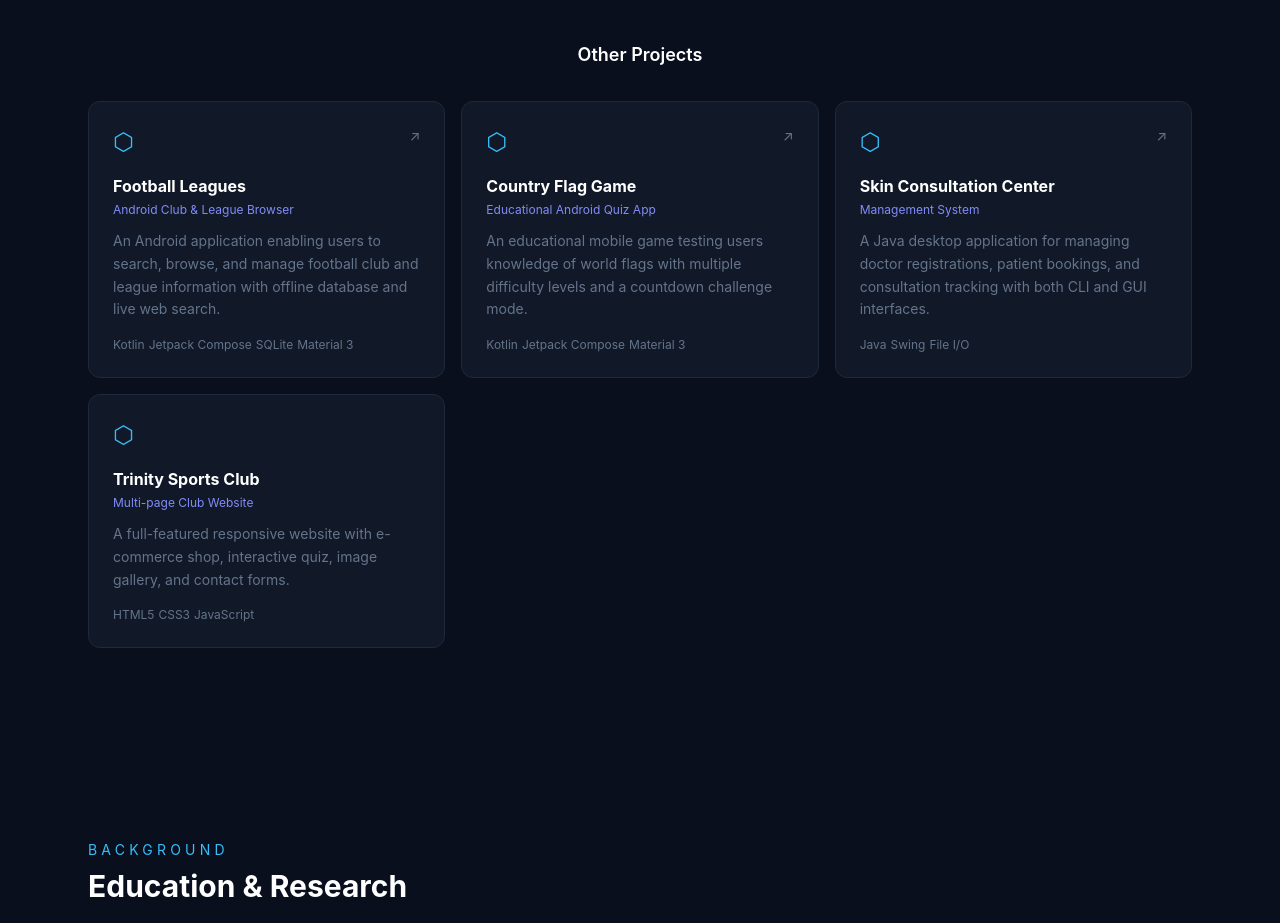
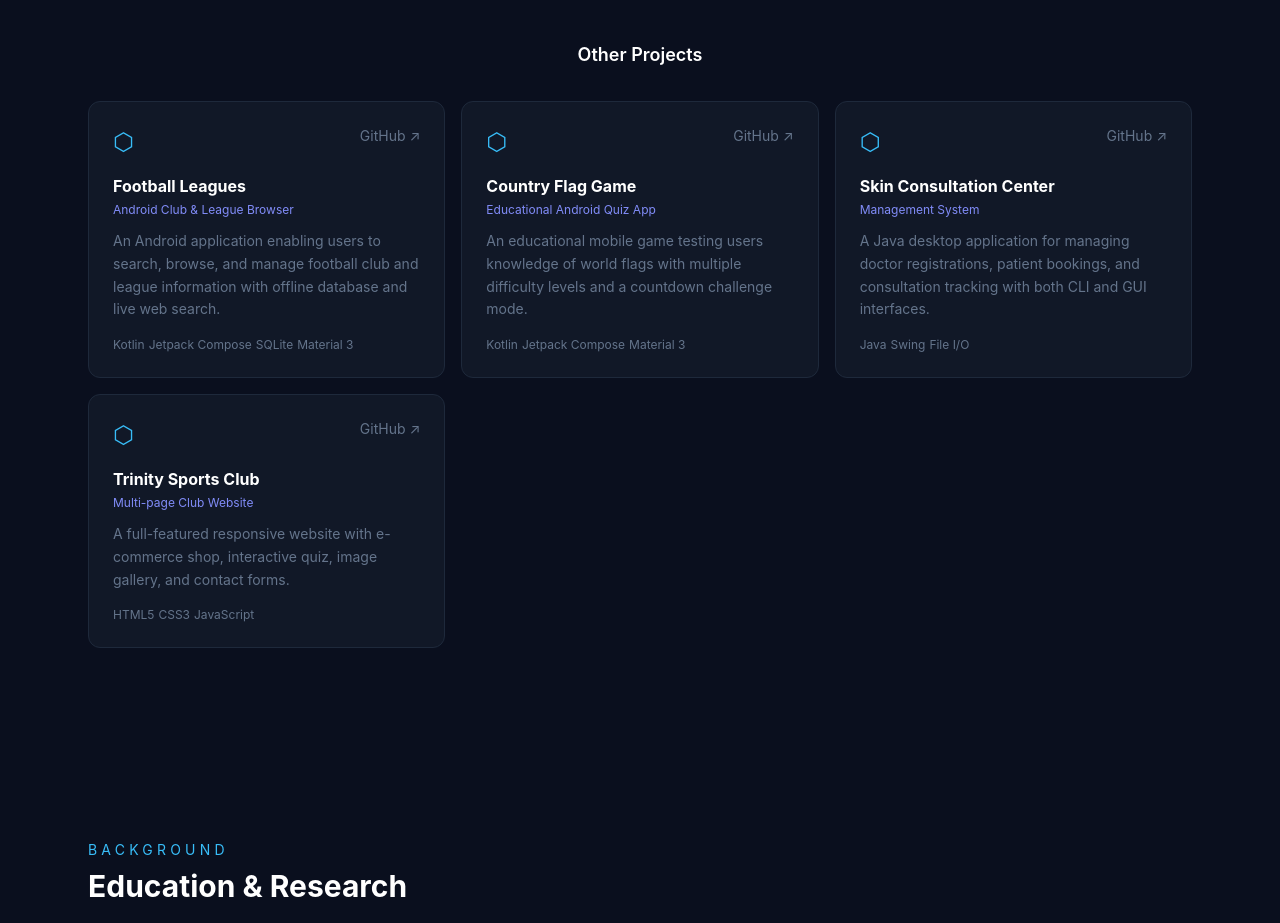
Before and after one commit to MZ-MUZNI/Muzni-Portfolio, a React (Vite) app: page / in a window 1280 px wide. Shown: the part 4640-5563 px from the top of the page. Built offline with nearby package versions, Linux system fonts and the light colour scheme.

Commit message:
Updated the portfolio

```diff
--- a/src/components/Navbar.jsx
+++ b/src/components/Navbar.jsx
@@ -30,6 +30,7 @@ export default function Navbar() {
         </div>
         <a
           href="/cv.pdf"
+          download="Muzni_Maznavi_CV.pdf"
           className="border border-[#38BDF8] text-[#38BDF8] px-4 py-2 rounded text-sm hover:bg-[#38BDF8]/10 transition-colors duration-200"
         >
           Download CV
--- a/src/components/Projects.jsx
+++ b/src/components/Projects.jsx
@@ -88,7 +88,7 @@ export default function Projects() {
                       rel="noreferrer"
                       className="text-[#64748B] hover:text-[#38BDF8] transition-colors duration-200 text-sm"
                     >
-                      ↗
+                      GitHub ↗
                     </a>
                   )}
                 </div>
--- a/src/data/projects.js
+++ b/src/data/projects.js
@@ -5,7 +5,7 @@ export const projects = [
     description: "A machine learning system for detecting emotional distress patterns in Singlish social media content and providing personalized digital detox recommendations.",
     tech: ["Python", "scikit-learn", "HuggingFace", "Streamlit"],
     github: "https://github.com/MZ-MUZNI/SinMood-UI",
-    live: "https://huggingface.co/spaces/",
+    live: "https://huggingface.co/spaces/mzmuzni/SinMood-UI",
     featured: true
   },
   {
@@ -45,7 +45,7 @@ export const projects = [
     subtitle: "Multi-page Club Website",
     description: "A full-featured responsive website with e-commerce shop, interactive quiz, image gallery, and contact forms.",
     tech: ["HTML5", "CSS3", "JavaScript"],
-    github: "#",
+    github: "https://github.com/MZ-MUZNI/Web-Development-Project",
     featured: false
   }
 ];
```
Also changed, not shown: 1 other file (tests, documents, lock files or other folders).
